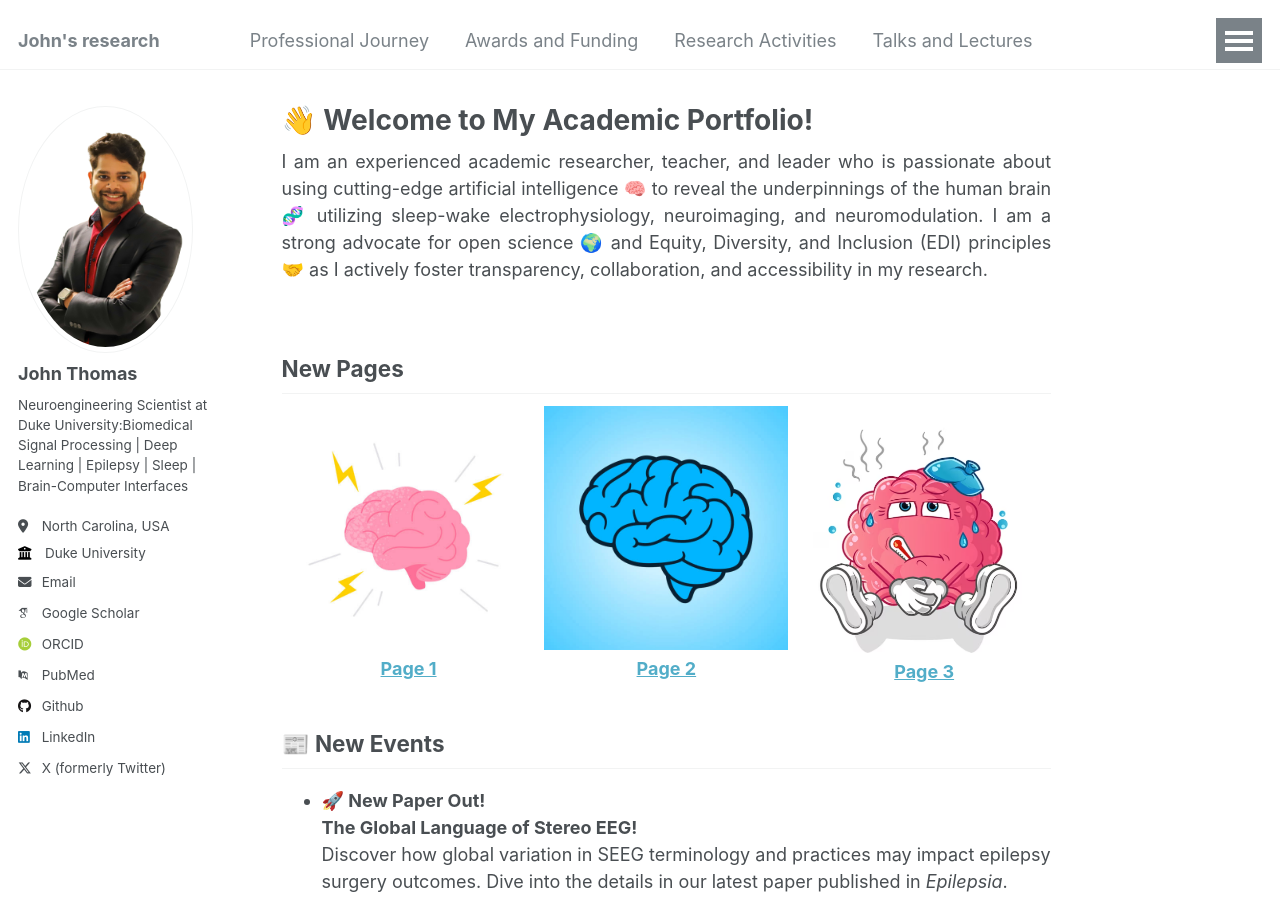
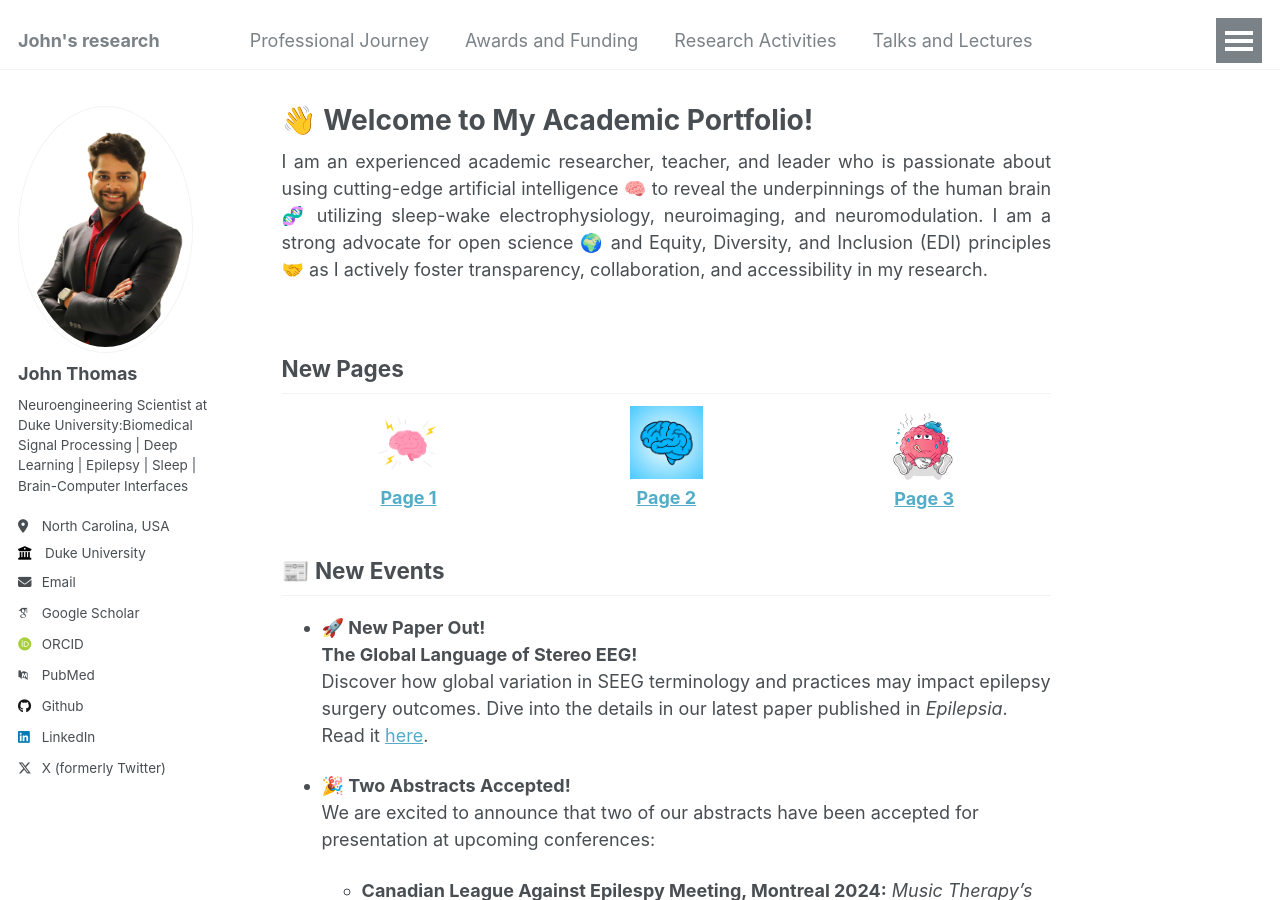
Before and after one commit to johnthomasphd/johnthomasphd.github.io, a Jekyll site: the page built from _pages/about.md, in a window 1280 px wide and 900 px high. Built offline with Jekyll 4.4.1, drawn with Linux system fonts in a browser that asks for light colours; some web fonts are replaced.

Commit message:
Update about.md

```diff
--- a/_pages/about.md
+++ b/_pages/about.md
@@ -21,7 +21,7 @@
 
   <div style="flex: 1; max-width: 33%; padding: 0 5px; text-align: center;">
     <a href="https://johnthomasphd.github.io/_pages/about_page_1.md">
-      <img src="https://johnthomasphd.github.io/images/photo_1.png" alt="Page 1" style="width:100%; height:auto;">
+      <img src="https://johnthomasphd.github.io/images/photo_1.png" alt="Page 1" style="width:30%; height:auto;">
     </a>
     <a href="https://johnthomasphd.github.io/_pages/about_page_1.md" style="display: block; margin-top: 5px;">
       <strong>Page 1</strong>
@@ -30,7 +30,7 @@
 
   <div style="flex: 1; max-width: 33%; padding: 0 5px; text-align: center;">
     <a href="https://johnthomasphd.github.io/_pages/about_page_2.md">
-      <img src="https://johnthomasphd.github.io/images/photo_2.png" alt="Page 2" style="width:100%; height:auto;">
+      <img src="https://johnthomasphd.github.io/images/photo_2.png" alt="Page 2" style="width:30%; height:auto;">
     </a>
     <a href="https://johnthomasphd.github.io/_pages/about_page_2.md" style="display: block; margin-top: 5px;">
       <strong>Page 2</strong>
@@ -39,7 +39,7 @@
 
   <div style="flex: 1; max-width: 33%; padding: 0 5px; text-align: center;">
     <a href="https://johnthomasphd.github.io/_pages/about_page_3.md">
-      <img src="https://johnthomasphd.github.io/images/photo_3.png" alt="Page 3" style="width:100%; height:auto;">
+      <img src="https://johnthomasphd.github.io/images/photo_3.png" alt="Page 3" style="width:30%; height:auto;">
     </a>
     <a href="https://johnthomasphd.github.io/_pages/about_page_3.md" style="display: block; margin-top: 5px;">
       <strong>Page 3</strong>
```
